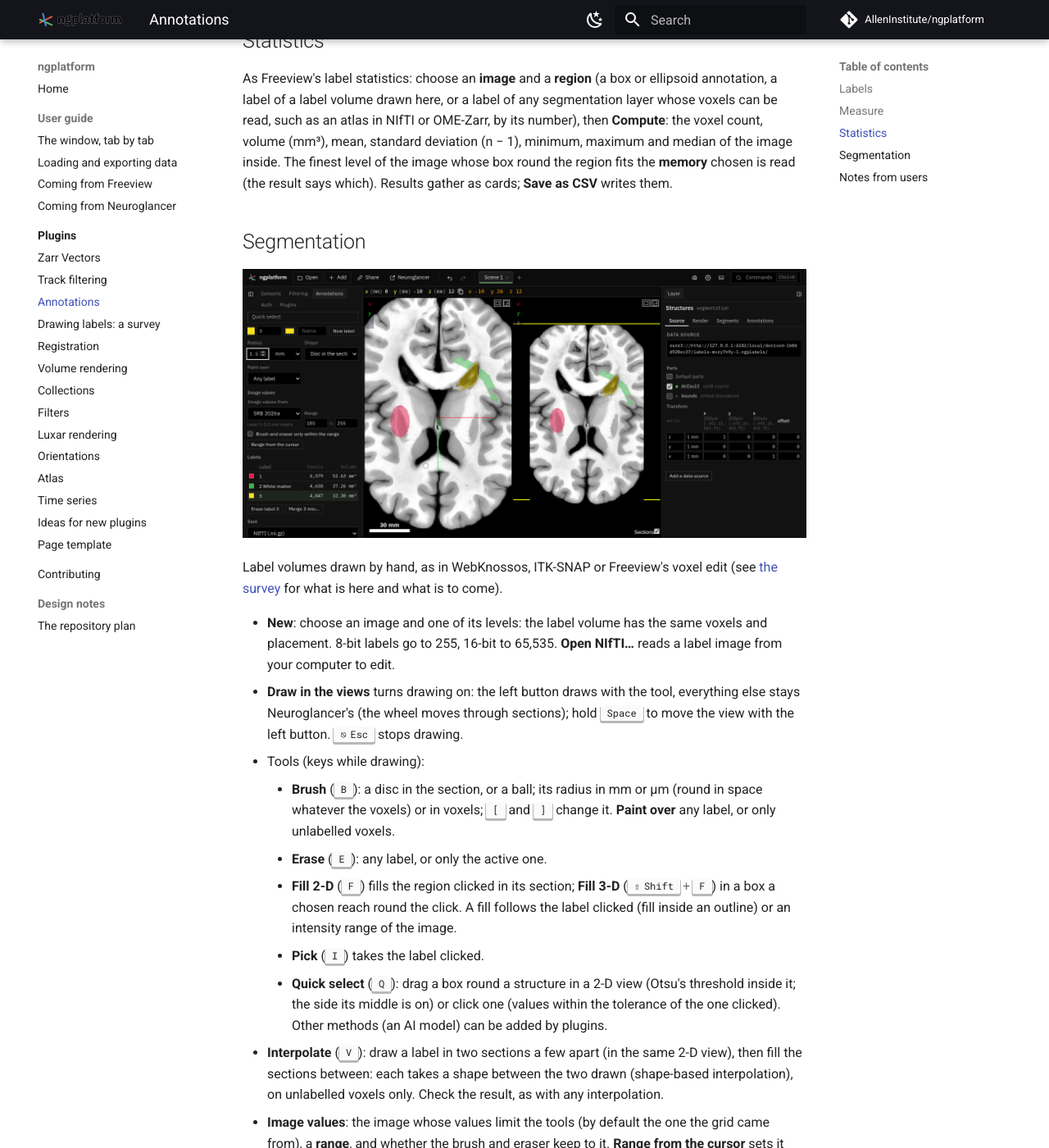
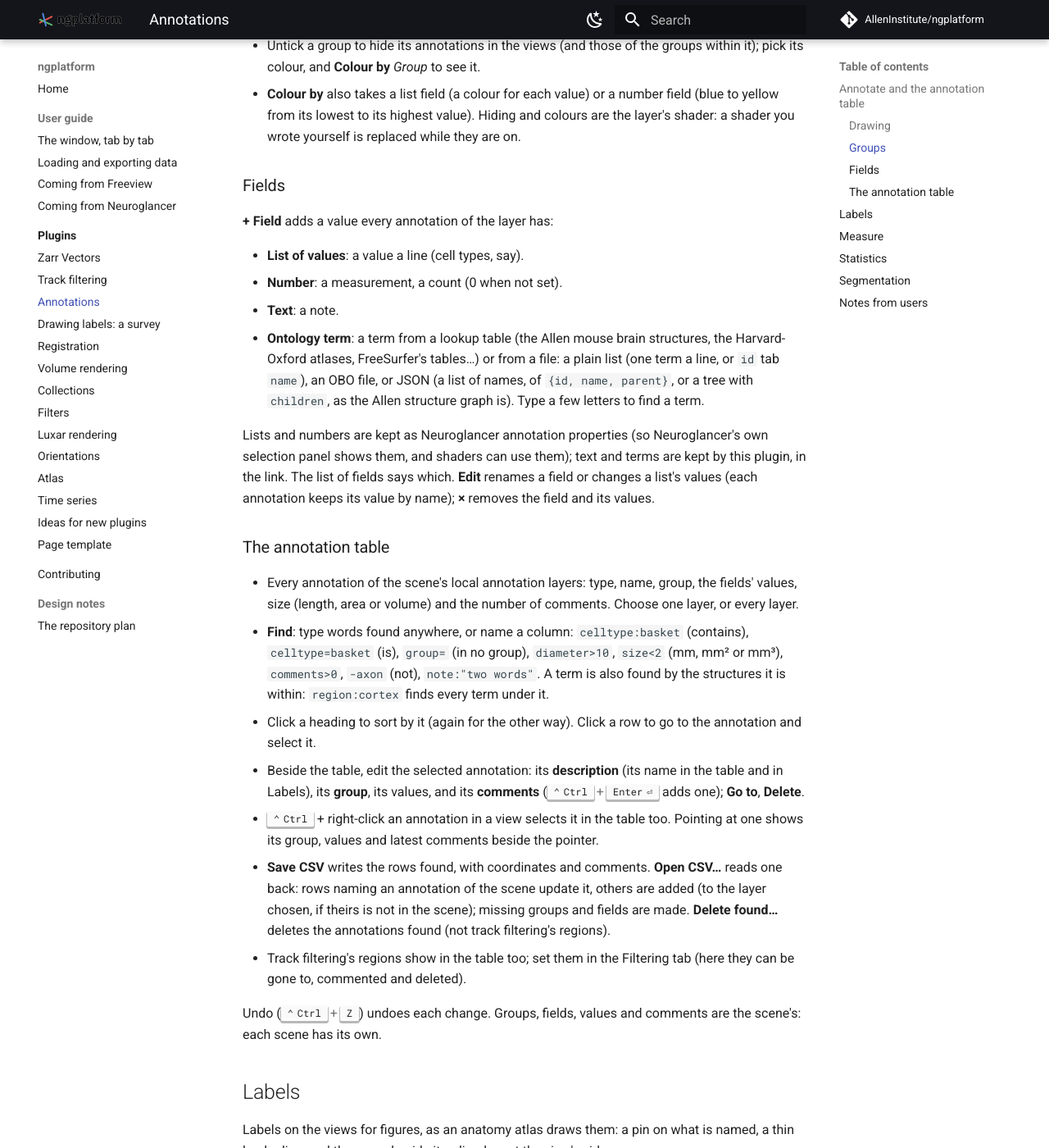
Before and after one commit to AllenInstitute/ngplatform, an MkDocs documentation site: the page built from docs/plugins/annotations.md, in a window 1280 px wide and 1400 px high, scrolled down 1793 px. Shown: the whole window at 82% size. Built offline with MkDocs 1.6.1 and Material for MkDocs 9.7.7, drawn with Linux system fonts in a browser that asks for light colours; comment, search, counter and statistics services are not loaded; some of the changed text lies outside the part shown.

Commit message:
Annotations: groups edited from the layer as it is now, group paths, the table's columns follow what is found; README, user guide and figure

```diff
--- a/docs/plugins/annotations.md
+++ b/docs/plugins/annotations.md
@@ -5,10 +5,96 @@
 **Kind:** tool · **On by default** · the **Annotations** tab ·
 [Source and developer README](https://github.com/AllenInstitute/ngplatform/tree/main/plugins/annotations)
 
-Everything you add to annotate a dataset, in one tab with four sections:
-**Labels** for figures, **Measure**, **Statistics** and **Segmentation**
-(label volumes drawn by hand). Each section folds; the tab remembers which
-are open. (This plugin was called *Labels*; links made then still open.)
+Everything you add to annotate a dataset, in one tab with five sections:
+**Annotate** (annotations with groups, values and comments, listed in the
+**Annotation table** in the bottom dock), **Labels** for figures,
+**Measure**, **Statistics** and **Segmentation** (label volumes drawn by
+hand). Each section folds; the tab remembers which are open. (This plugin
+was called *Labels*; links made then still open.)
+
+## Annotate and the annotation table
+
+![The annotation table below the views; groups and fields in the Annotate section](../images/plugins/annotations-table.png)
+
+A basic, single-user version of how [WebKnossos](https://home.webknossos.org/)
+organises its trees and [Neuroglass](https://www.neuroglass.com/) its
+annotations: points, lines, boxes, ellipsoids and polylines in a local
+annotation layer, each in a group, with values from your own lists or an
+ontology, and comments, all in a table you search.
+
+### Drawing
+
+- Choose the **layer** new annotations go to, or **+ New layer** (a local
+  annotation layer, kept in the link).
+- Pick a tool, **Point**, **Line**, **Box**, **Ellipsoid** or
+  **Polyline**, then ++ctrl++ + click in a view: once for a point, the two
+  ends of a line, two corners of a box, the centre then the extent of an
+  ellipsoid, the points of a polyline (++ctrl++ + double-click ends it).
+  Pick the tool again to stop.
+- Each new annotation is selected in the **Annotation table** (opened if
+  it was not), ready for its values, in the group chosen under **New
+  annotations go to**.
+
+### Groups
+
+- **+ Group** makes a group; **+** beside a group makes one within it;
+  the small menu beside the count moves a group into another, or to the top;
+  **×** removes a group (its annotations go to the group it was in).
+- Untick a group to hide its annotations in the views (and those of the
+  groups within it); pick its colour, and **Colour by** *Group* to see it.
+- **Colour by** also takes a list field (a colour for each value) or a
+  number field (blue to yellow from its lowest to its highest value).
+  Hiding and colours are the layer's shader: a shader you wrote yourself is
+  replaced while they are on.
+
+### Fields
+
+**+ Field** adds a value every annotation of the layer has:
+
+- **List of values**: a value a line (cell types, say).
+- **Number**: a measurement, a count (0 when not set).
+- **Text**: a note.
+- **Ontology term**: a term from a lookup table (the Allen mouse brain
+  structures, the Harvard-Oxford atlases, FreeSurfer's tables…) or from a
+  file: a plain list (one term a line, or `id` tab `name`), an OBO file, or
+  JSON (a list of names, of `{id, name, parent}`, or a tree with
+  `children`, as the Allen structure graph is). Type a few letters to find a
+  term.
+
+Lists and numbers are kept as Neuroglancer annotation properties (so
+Neuroglancer's own selection panel shows them, and shaders can use them);
+text and terms are kept by this plugin, in the link. The list of fields
+says which. **Edit** renames a field or changes a list's values (each
+annotation keeps its value by name); **×** removes the field and its values.
+
+### The annotation table
+
+- Every annotation of the scene's local annotation layers: type, name,
+  group, the fields' values, size (length, area or volume) and the number
+  of comments. Choose one layer, or every layer.
+- **Find**: type words found anywhere, or name a column: `celltype:basket`
+  (contains), `celltype=basket` (is), `group=` (in no group), `diameter>10`,
+  `size<2` (mm, mm² or mm³), `comments>0`, `-axon` (not), `note:"two
+  words"`. A term is also found by the structures it is within: `region:cortex`
+  finds every term under it.
+- Click a heading to sort by it (again for the other way). Click a row to
+  go to the annotation and select it.
+- Beside the table, edit the selected annotation: its **description**
+  (its name in the table and in Labels), its **group**, its values, and its
+  **comments** (++ctrl+enter++ adds one); **Go to**, **Delete**.
+- ++ctrl++ + right-click an annotation in a view selects it in the table
+  too. Pointing at one shows its group, values and latest comments beside
+  the pointer.
+- **Save CSV** writes the rows found, with coordinates and comments.
+  **Open CSV…** reads one back: rows naming an annotation of the scene update
+  it, others are added (to the layer chosen, if theirs is not in the scene);
+  missing groups and fields are made. **Delete found…** deletes the
+  annotations found (not track filtering's regions).
+- Track filtering's regions show in the table too; set them in the
+  Filtering tab (here they can be gone to, commented and deleted).
+
+Undo (++ctrl+z++) undoes each change. Groups, fields, values and comments
+are the scene's: each scene has its own.
 
 ## Labels
 
@@ -35,8 +121,9 @@ view's side.
   extent for an ellipsoid, points ending with a double-click for a
   polyline. Pick the tool again to stop.
 - Every line and polyline in the scene's annotation layers is listed with
-  its **length**, every box and ellipsoid with its **volume** (an **area**
-  when it is flat), in physical units through the layer's transform. Click a
+  its **length**, every box and ellipsoid with its **volume**, or its
+  **area** when it is flat (drawn in one section), in physical units through
+  the layer's transform. Click a
   row to go to it; **Save as CSV** writes them all.
 - **Line profile**: choose a line (or polyline) and an image, then
   **Profile**: the image's values along it, about one sample a voxel
```
Also changed, not shown: STATUS.md (+1 -1 lines), plugins/annotations/README.md (+95 -7 lines), docs/images/plugins/annotations-table.png (added), 4 other files.
